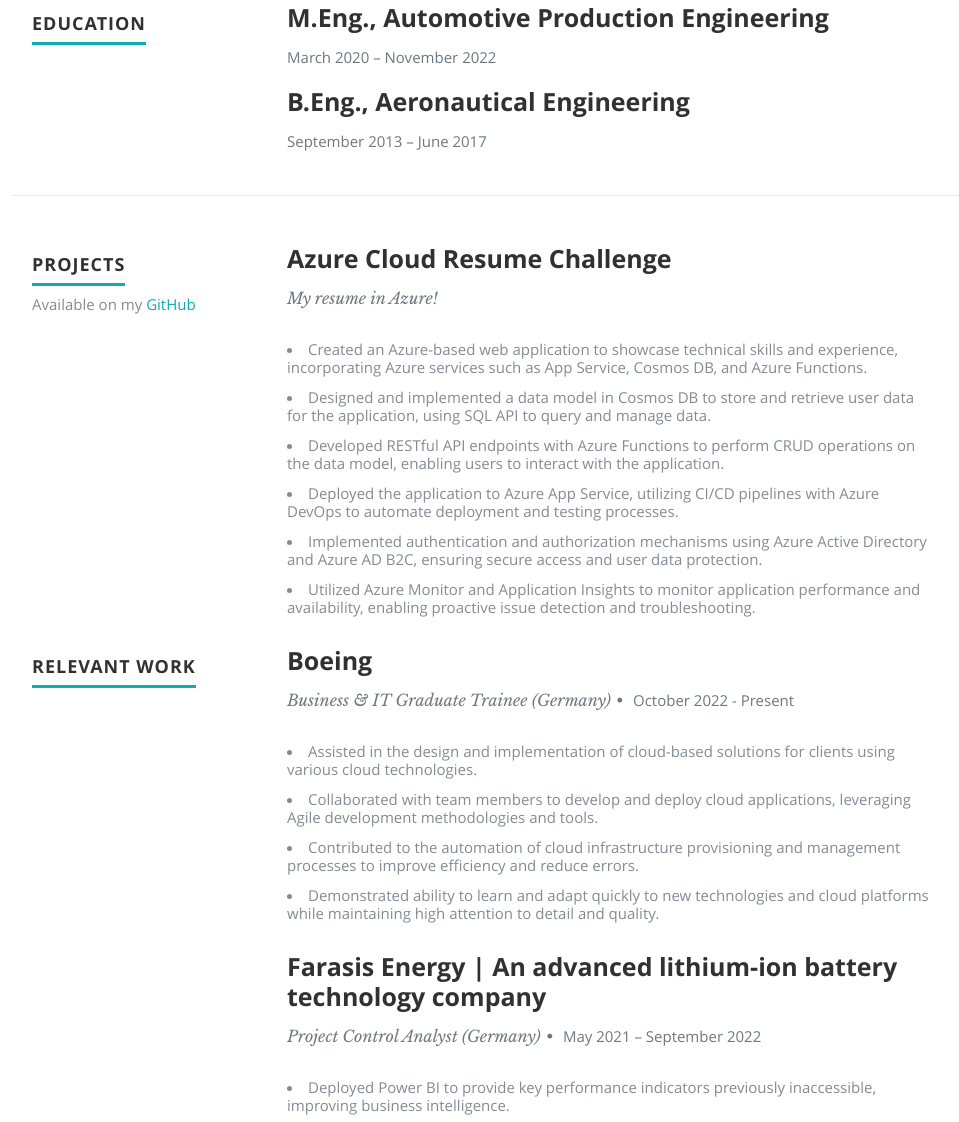
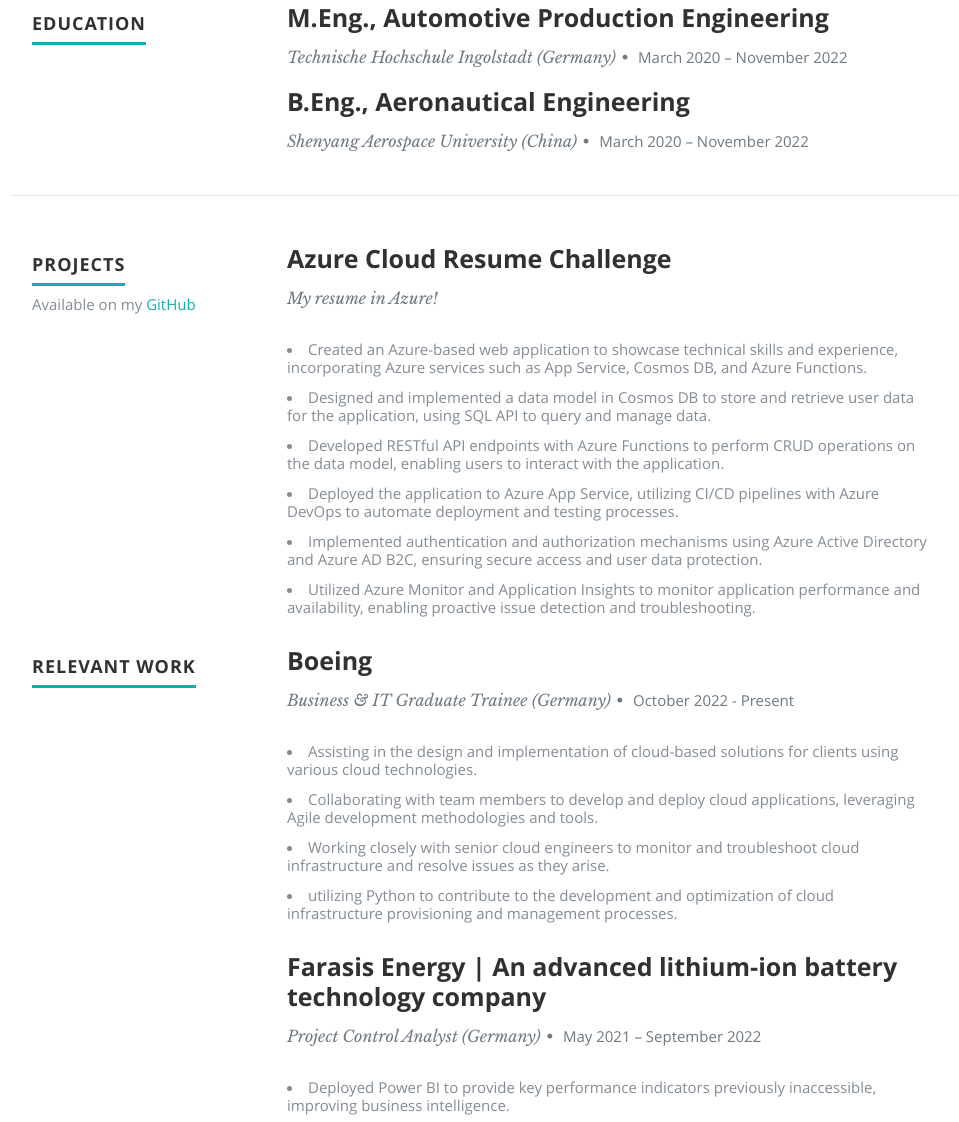
Before and after one commit to SuleimanUmar/azure-resume, a plain HTML site: page frontend/index.html in a window 1280 px wide. Shown: the part 1596-2718 px from the top of the page, without its empty margins (118-1077 px from the left). Drawn offline with nearby package versions, Linux system fonts and the light colour scheme; no server answers.

Commit message:
Updated index.html

```diff
--- a/frontend/index.html
+++ b/frontend/index.html
@@ -169,7 +169,7 @@
                <div class="twelve columns">
 
                   <h3>M.Eng., Automotive Production Engineering</h3>
-                  <p class="info"><em class="date">March 2020 – November 2022</em></p>
+                  <p class="info">Technische Hochschule Ingolstadt (Germany)<span>&bull;</span> <em class="date">March 2020 – November 2022</em></p>
 
                </div>
 
@@ -180,7 +180,7 @@
                <div class="twelve columns">
 
                   <h3>B.Eng., Aeronautical Engineering</h3>
-                  <p class="info"><em class="date">September 2013 – June 2017</em></p>
+                  <p class="info">Shenyang Aerospace University (China)<span>&bull;</span> <em class="date">March 2020 – November 2022</em></p>
 
                </div>
 
@@ -245,10 +245,10 @@
                   <p class="info">Business & IT Graduate Trainee (Germany)<span>&bull;</span> <em class="date">October 2022 - Present</em></p>
 
                   <p>
-                  <li>Assisted in the design and implementation of cloud-based solutions for clients using various cloud technologies.</li>
-                  <li>Collaborated with team members to develop and deploy cloud applications, leveraging Agile development methodologies and tools.</li>
-                  <li>Contributed to the automation of cloud infrastructure provisioning and management processes to improve efficiency and reduce errors.</li>
-                  <li>Demonstrated ability to learn and adapt quickly to new technologies and cloud platforms while maintaining high attention to detail and quality.</li>
+                  <li>Assisting in the design and implementation of cloud-based solutions for clients using various cloud technologies.</li>
+                  <li>Collaborating with team members to develop and deploy cloud applications, leveraging Agile development methodologies and tools.</li>
+                  <li>Working closely with senior cloud engineers to monitor and troubleshoot cloud infrastructure and resolve issues as they arise.</li>
+                  <li>utilizing Python to contribute to the development and optimization of cloud infrastructure provisioning and management processes.</li>
                   </p>
 
                </div>
--- a/frontend/main.js
+++ b/frontend/main.js
@@ -4,11 +4,12 @@
 
 
 // const localApi = 'http://localhost:7071/api/GetResumeCounter';
-const functionApi = 'http://localhost:7071/api/GetResumeCounter';
+const functionApiUrl = 'https://getresumecounterforsule.azurewebsites.net/api/GetResumeCounter?code=3H7z_0N1OipTnV8zkfmfuFmf2uYn4mEXXx4EaXB1TFffAzFuni7EBw==';
+const localfunctionApi = 'http://localhost:7071/api/GetResumeCounter';
 
 const getVisitCount = () => {
     let count = 30;
-    fetch(functionApi)
+    fetch(functionApiUrl)
     .then(response => {
         return response.json()
     })
```
